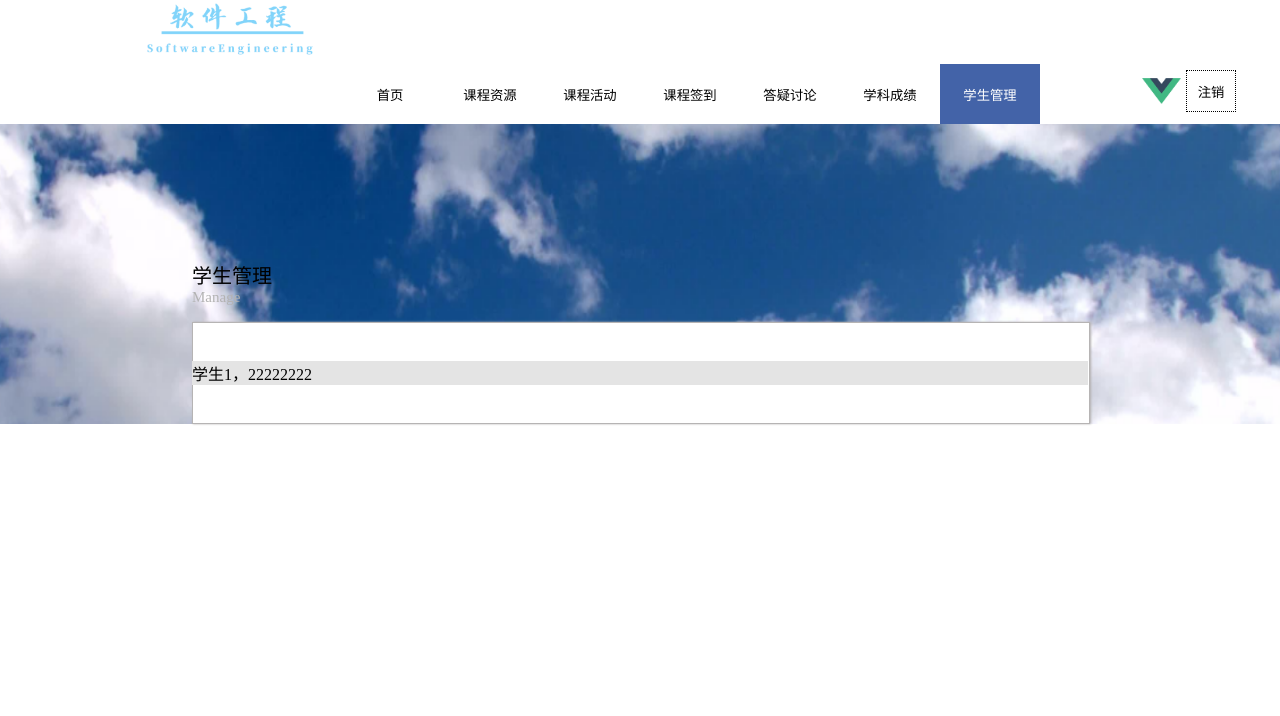
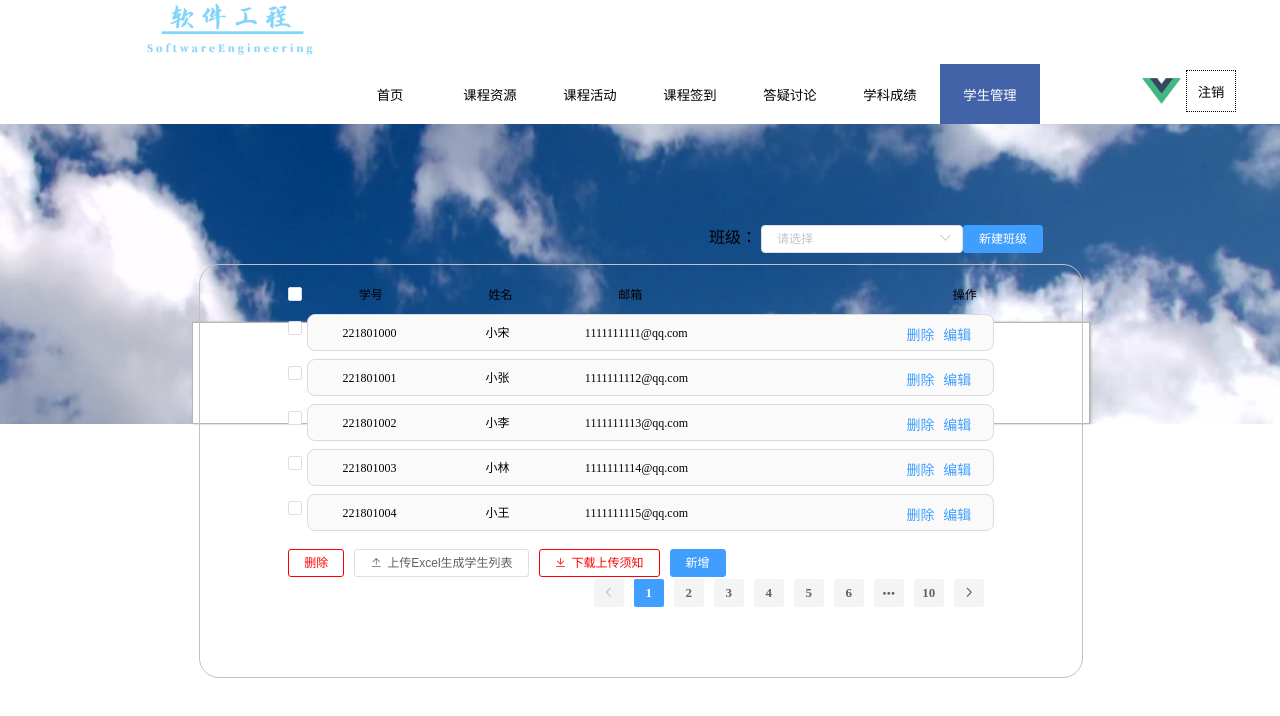
Before and after one commit to FZUSESPR21/LaoJiuMen-Teamwork5-Frontend, a Vue app in the folder vue-demo/: page /teacher/manage in a window 1280 px wide. Shown: the top 716 px of the page. Built offline with nearby package versions, Linux system fonts and the light colour scheme.

Commit message:
完成学生管理界面样式

```diff
--- a/vue-demo/src/components/teacher/manage/studentlist.vue
+++ b/vue-demo/src/components/teacher/manage/studentlist.vue
@@ -1,34 +1,187 @@
 <template>
   <div>
-    <div id="head">学生管理
-      <p class="english">Manage</p>
+    <div id="classname">
+      班级：
+      <el-select v-model="value" placeholder="请选择" size="mini">
+        <el-option
+          v-for="item in options"
+          :key="item.value"
+          :label="item.label"
+          :value="item.value">
+        </el-option>
+      </el-select>
+      <el-button type="primary" size="mini">新建班级</el-button>
     </div>
-    <div class="part">
-    <p>学生1，22222222</p>
+    <div id="stulistbox">
+      <div id="stulist">
+        <div id="listhead">
+          <el-checkbox id="totaldelete"></el-checkbox>
+          <span id="accounthead">学号</span>
+          <span id="namehead">姓名</span>
+          <span id="emailhead">邮箱</span>
+          <span id="oprationhead">操作</span>
+        </div>
+        <div v-for="item in studentlist">
+          <div id="listitem">
+            <el-checkbox id="itemcheckbox"></el-checkbox>
+            <div id="item">
+              <span id="account">{{ item.account }}</span>
+              <span id="studentname">{{ item.student_name }}</span>
+              <span id="email">{{ item.email }}</span>
+              <el-button type="text" id="itemeditbtn">编辑</el-button>
+              <el-button type="text" id="itemdelbtn">删除</el-button>
+            </div>
+          </div>
+        </div>
+        <div id="listfoot">
+          <el-button size="mini" id="totaldeletebtn">删除</el-button>
+          <el-button size="mini" id="uploadbtn" icon="el-icon-upload2">上传Excel生成学生列表</el-button>
+          <el-button size="mini" id="downloadbtn" icon="el-icon-download">下载上传须知</el-button>
+          <el-button size="mini" type="primary" id="newstu">新增</el-button>
+          <el-pagination
+            background
+            layout="prev, pager, next"
+            :total="100"
+            id="pagination">
+          </el-pagination>
+        </div>
+      </div>
     </div>
+
   </div>
 </template>
 
 <script>
 export default {
-  name: "studentlist"
+  name: "studentlist",
+  data(){
+    return{
+      options: [{
+        value: '选项1',
+        label: '2021年S班'
+      }, {
+        value: '选项2',
+        label: '2021年W班'
+      }, {
+        value: '选项3',
+        label: '2020年S班'
+      }, {
+        value: '选项4',
+        label: '2020年W班'
+      }],
+      value: '',
+      studentlist: [
+        {
+          account:'221801000',
+          student_name:'小宋',
+          email:'1111111111@qq.com'
+        },
+        {
+          account:'221801001',
+          student_name:'小张',
+          email:'1111111112@qq.com'
+        },
+        {
+          account:'221801002',
+          student_name:'小李',
+          email:'1111111113@qq.com'
+        },
+        {
+          account:'221801003',
+          student_name:'小林',
+          email:'1111111114@qq.com'
+        },
+        {
+          account:'221801004',
+          student_name:'小王',
+          email:'1111111115@qq.com'
+        }
+      ]
+    }
+  }
 }
 </script>
 
 <style scoped>
-#head{
-  font-size: 20px;
-  height: 100px;
+#classname{
+  float: right;
+  margin-top: -40px;
+  margin-right: 45px;
 }
+#stulistbox{
+  margin-top: 4px;
+  margin-left: 7px;
+  margin-right: 5px;
+  border: 1px solid #c2c1c1;
+  border-radius: 20px;
+}
+#stulist{
+  margin-left: 10%;
+  margin-right: 10%;
+  font-size: 12px;
+}
+#listhead{
+  margin-top: 20px;
+}
+#totaldelete{
+  margin-right: 8%;
+}
+#accounthead{
+  margin-right: 15%;
+}
+#namehead{
+  margin-right: 15%;
+}
+#emailhead{
+  margin-right: 44%;
+}
+#listitem{
+  height: 35px;
+  margin-top: 10px;
 
-.english{
-  color: rgb(179, 179, 179);
-  margin-top: 0;
-  font-size: 15px;
 }
-
-.part{
-  margin-top: -15px;
-  background-color: rgb(228, 228, 228);
+#itemcheckbox{
+  margin-top: 6px;
+}
+#item{
+  background-color: #fafafa;
+  float: right;
+  width: 97%;
+  height: 100%;
+  border: 1px solid #dcdbdb;
+  border-radius: 8px;
+  line-height: 300%;
+}
+#account{
+  margin-left: 5%;
+}
+#studentname{
+  margin-left: 13%;
+}
+#email{
+  margin-left: 11%;
+}
+#itemdelbtn{
+  float: right;
+  margin-right: 1%;
+}
+#itemeditbtn{
+  float: right;
+  margin-right: 3%;
+}
+#listfoot{
+  margin-top: 20px;
+  margin-bottom: 100px;
+}
+#totaldeletebtn{
+  color: red;
+  border: 1px solid red;
+}
+#downloadbtn{
+  color: red;
+  border: 1px solid red;
+}
+#pagination{
+  float: right;
 }
 </style>
```
Also changed, not shown: vue-demo/src/components/teacher/manage/createclass.vue (added, +13 -0 lines), vue-demo/src/components/teacher/manage/createstudent.vue (added, +13 -0 lines), vue-demo/src/components/teacher/manage/studentmanage.vue (added, +33 -0 lines).
